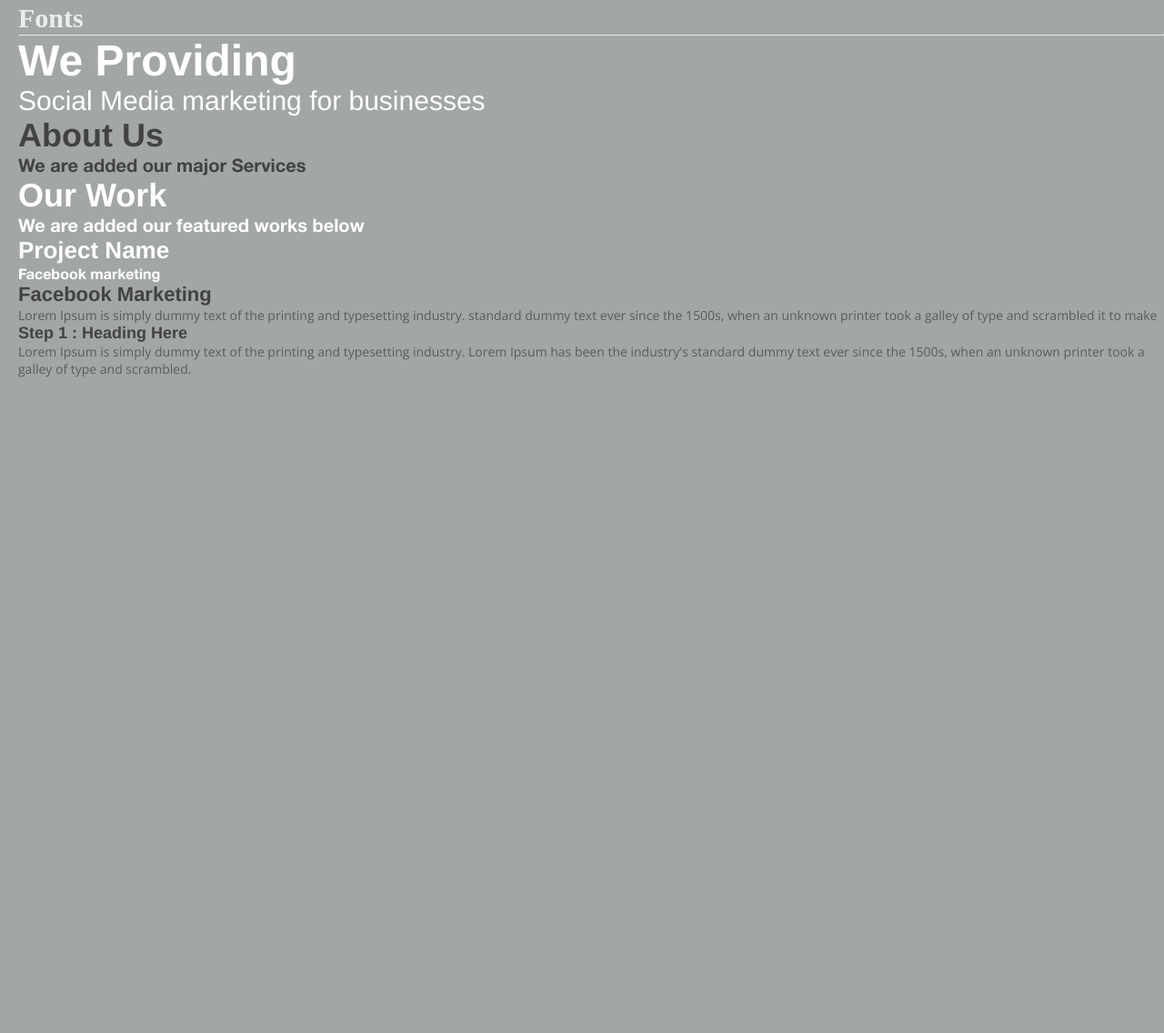
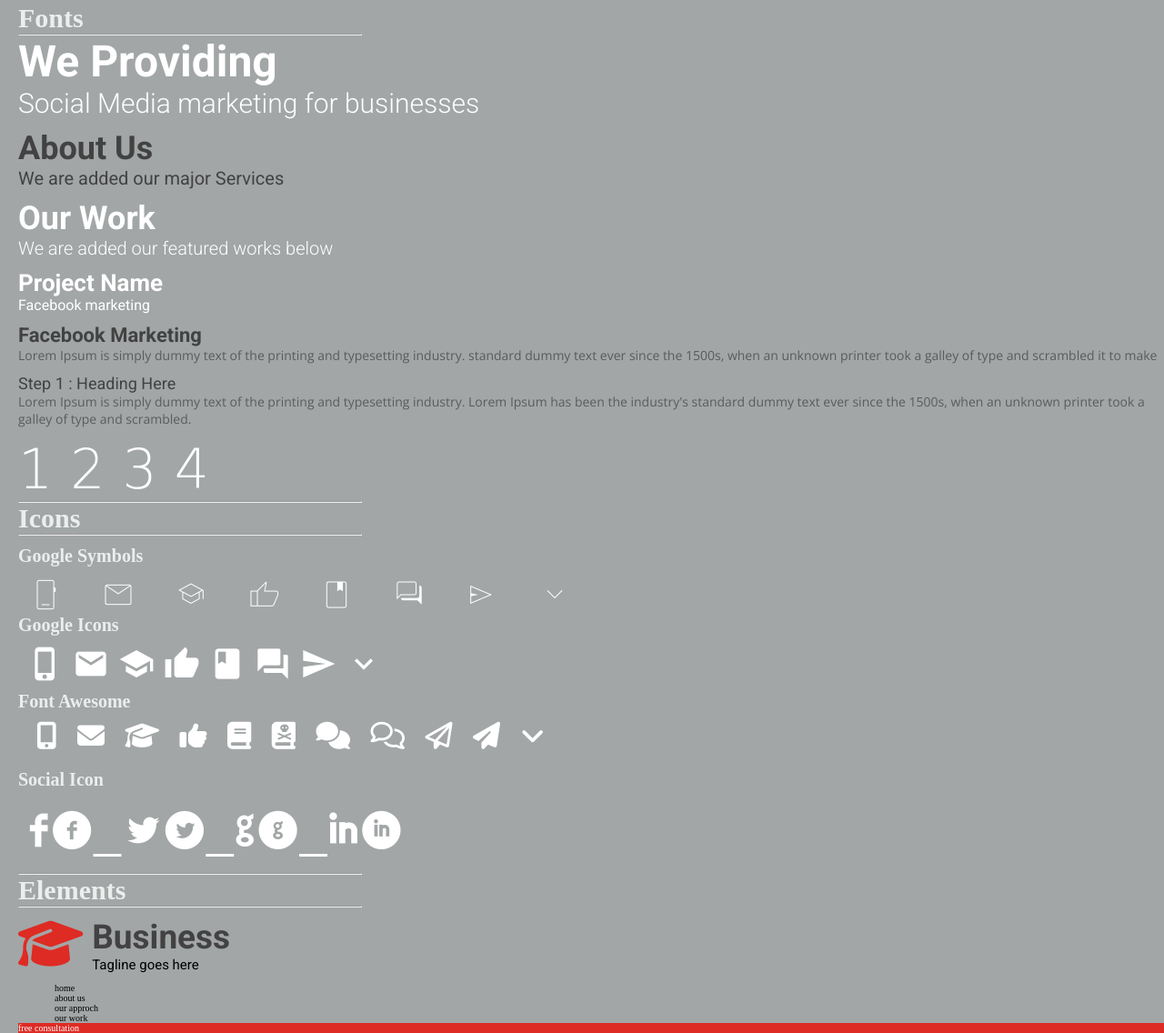
Before and after one commit to PavelNovik/Template_5, a website built with Parcel: page src/uikit.html in a window 1280 px wide. Shown: the part 17-1153 px from the top of the page at 91% size. Before the commit the page ends 800 px from the top, so only its background shows below. Built offline with nearby package versions, Linux system fonts and the light colour scheme; a web font is replaced by a local one.

Commit message:
work with UI kit

```diff
--- a/src/assets/styles/uikit.scss
+++ b/src/assets/styles/uikit.scss
@@ -5,6 +5,11 @@ body {
   margin-left: 2rem;
   margin-top: 2rem;
 }
+
+hr {
+  width: 30%;
+}
+
 .uikit__title {
   color: white;
   font-size: 3rem;
@@ -14,46 +19,151 @@ body {
 
 .header__title {
   @include titleText(4.8rem, $mainWhite);
+
+
   &_text {
     @include titleText(3rem, $mainWhite);
     font-weight: 300;
   }
 }
+
 .section__title {
   &-black {
     @include titleText;
   }
+
   &_text-black {
     @include titleText(2rem);
+    // font-weight: 300;
   }
+
   &-white {
     @include titleText(3.6rem, $mainWhite);
   }
+
   &_text-white {
     @include titleText(2rem, $mainWhite);
+    font-weight: 300;
   }
 }
+
 .work__title {
   @include titleText(2.6rem, $mainWhite);
+
   &_text {
     @include titleText(1.6rem, $mainWhite);
   }
 }
+
 .about__title {
   @include titleText(2.2rem, $mainBlack);
+
   &_text {
     font-family: $articleFont;
     color: $mainGrey;
     font-size: 1.4rem;
   }
 }
+
 .step__title {
-  @extend #smallTitle;
+  @extend %smallTitle;
   font-size: 1.8rem;
   color: $mainBlack;
+
   &_text {
     font-family: $articleFont;
     color: $secondGrey;
     font-size: 1.4rem;
   }
 }
+
+.counter__title {
+  font-family: $countFont;
+  font-size: 6rem;
+  font-weight: 300;
+  color: $mainWhite;
+
+}
+
+.logos {
+
+  .fas,
+  .far {
+    @include fontAwesome(3rem, $mainWhite);
+    margin-left: 2rem;
+
+  }
+
+
+}
+
+.material-symbols-outlined {
+  font-size: 4rem;
+  color: $mainWhite;
+  font-weight: 100;
+  margin-left: 1rem;
+}
+
+.material-icons-outlined {
+  margin-left: 1rem;
+  font-family: $mainIcons;
+  font-size: 4rem;
+  color: $mainWhite;
+}
+
+.press {
+  font-family: $socIco;
+  font-size: 6rem;
+  color: $mainWhite;
+  margin-left: 1rem;
+  // &:after {
+  //   content: "\f007";
+  //   font-family: "Font Awesome 5 Free";
+  //   font-weight: 900;
+  //   color: red;
+  //   font-size: 5rem;
+  // }
+
+  // &::before {
+  //   font-family: "Font Awesome 5 Free";
+  //   font-weight: 400;
+  //   font-size: 5rem;
+  //   content: "\f1ea";
+  //   color: blue;
+  // }
+}
+
+.logo {
+  display: flex;
+
+  &__icon {
+    .fas {
+      @include fontAwesome(5.7rem, $mainRed);
+    }
+
+    margin-right: 1rem;
+  }
+
+  &__title {
+    @include titleText (3.7rem, $mainBlack);
+    text-transform: capitalize;
+  }
+
+  &__text {
+    @extend %smallTitle;
+    font-size: 1.5rem;
+  }
+}
+
+.navigation {
+  &__menu {
+    ul {
+      list-style: none;
+    }
+  }
+
+  &__btn {
+    background-color: $mainRed;
+    color: $mainWhite;
+  }
+}
--- a/src/assets/styles/utils/_fonts.scss
+++ b/src/assets/styles/utils/_fonts.scss
@@ -1,35 +1,23 @@
 // article font
 @import url('https://fonts.googleapis.com/css2?family=Open+Sans:ital,wght@0,300;0,400;0,500;0,600;0,700;0,800;1,300;1,400;1,500;1,600;1,700;1,800&display=swap');
 
-// main font
+// main font approach menu title
 
-@font-face {
-  font-family: 'Helvetica Neue';
-  src: url('../fonts/helveticaneueltw1g_bd-webfont.woff2') format('woff2'),
-    url('../fonts/helveticaneueltw1g_bd-webfont.woff') format('woff'),
-    url('../fonts/helveticaneueltw1g_bd-webfont.ttf') format('truetype');
-  font-weight: normal;
-  font-style: normal;
-  font-display: swap;
-}
-// approach menu title
-@font-face {
-  font-family: 'Helvetica';
-  src: url('../fonts/helvetica_regular-webfont.woff2') format('woff2'),
-    url('../fonts/helvetica_regular-webfont.woff') format('woff'),
-    url('../fonts/helvetica_regular-webfont.ttf') format('truetype');
-  font-weight: normal;
-  font-style: normal;
-  font-display: swap;
-}
+@import url('https://fonts.googleapis.com/css2?family=Roboto:wght@100;300;400;500;700;900&display=swap');
 
 // count font
 
+@import url('https://fonts.googleapis.com/css2?family=Fredericka+the+Great&display=swap');
+
+// icon font
+
+@import url('https://fonts.googleapis.com/icon?family=Material+Icons');
+
 @font-face {
-  font-family: 'Georgia';
-  src: url('../fonts/Georgia.woff2') format('woff2'),
-    url('../fonts/Georgia.woff') format('woff'),
-    url('../fonts/Georgia.ttf') format('truetype');
-  font-weight: normal;
-  font-style: normal;
+    font-family: 'socialico';
+    src: url('../fonts/socialico-webfont.woff2') format('woff2'),
+        url('../fonts/socialico-webfont.woff') format('woff'),
+        url('../fonts/socialico-webfont.ttf') format('truetype');
+    font-weight: normal;
+    font-style: normal;
 }
--- a/src/assets/styles/utils/_mixins.scss
+++ b/src/assets/styles/utils/_mixins.scss
@@ -2,9 +2,14 @@
   font-size: $fs;
   color: $color;
   font-family: $mainFont;
-  // letter-spacing: 2px;
 }
 
-#smallTitle {
-  font-family: $approachFont;
+@mixin fontAwesome ($fs: 1.9rem, $color: $mainBlack) {
+  font-size: $fs;
+  color: $color;
 }
+
+%smallTitle {
+  font-family: $mainFont;
+  font-weight: normal;
+}
--- a/src/assets/styles/utils/_vars.scss
+++ b/src/assets/styles/utils/_vars.scss
@@ -1,8 +1,9 @@
 // Fonts
 $articleFont: 'Open Sans', sans-serif;
-$mainFont: 'Helvetica Neue';
-$approachFont: 'Helvetica';
-$countFont: 'Georgia';
+$mainFont: 'Roboto', sans-serif;
+$countFont: 'Fredericka the Great', cursive;
+$mainIcons: 'Material Icons';
+$socIco: 'socialico';
 
 // Text Colors
 $mainWhite: #ffffff;
--- a/src/uikit.html
+++ b/src/uikit.html
@@ -5,7 +5,11 @@
     <meta charset="UTF-8">
     <meta http-equiv="X-UA-Compatible" content="IE=edge">
     <meta name="viewport" content="width=device-width, initial-scale=1.0">
+    <link rel="stylesheet"
+        href="https://fonts.googleapis.com/css2?family=Material+Symbols+Outlined:opsz,wght,FILL,GRAD@20..48,100..700,0..1,-50..200" />
+
     <link rel="stylesheet" href="./assets/styles/uikit.scss">
+    <script src="https://kit.fontawesome.com/f8949e5e73.js" crossorigin="anonymous"></script>
     <title>UI Kit</title>
 </head>
 
@@ -14,19 +18,93 @@
     <hr>
     <h1 class="header__title">We Providing</h1>
     <p class="header__title_text">Social Media marketing for businesses</p>
+    <br>
     <h2 class="section__title-black">About Us</h2>
     <p class="section__title_text-black">We are added our major Services</p>
+    <br>
     <h2 class="section__title-white">Our Work</h2>
     <p class="section__title_text-white">We are added our featured works below</p>
+    <br>
     <h3 class="work__title">Project Name</h3>
     <p class="work__title_text">Facebook marketing</p>
+    <br>
     <h3 class="about__title">Facebook Marketing</h3>
     <p class="about__title_text">Lorem Ipsum is simply dummy text of the printing and typesetting industry. standard
         dummy text ever since the 1500s, when an unknown printer took a galley of type and scrambled it to make</p>
+    <br>
     <h4 class="step__title">Step 1 : Heading Here</h4>
     <p class="step__title_text">Lorem Ipsum is simply dummy text of the printing and typesetting industry. Lorem Ipsum
         has been the industry's standard dummy text ever since the 1500s, when an unknown printer took a galley of type
         and scrambled.</p>
+    <br>
+    <h2 class="counter__title">1 2 3 4</h2>
+    <hr>
+    <h2 class="uikit__title">icons</h2>
+    <hr>
+    <br>
+    <h2 class="uikit__title" style="font-size: 2rem;">google symbols</h2>
+    <br>
+    <span class="material-symbols-outlined">
+        phone_iphone mail school thumb_up book question_answer send keyboard_arrow_down
+    </span>
+
+    <br>
+    <h2 class="uikit__title" style="font-size: 2rem;">google icons</h2>
+    <br>
+    <span class="material-icons-outlined">
+        phone_iphone email school thumb_up book question_answer send keyboard_arrow_down
+    </span>
+    <br>
+    <h2 class="uikit__title" style="font-size: 2rem;">font awesome</h2>
+    <br>
+    <div class="logos">
+
+        <i class="fas fa-mobile-alt"></i>
+        <i class="fas fa-envelope"></i>
+        <i class="fas fa-graduation-cap"></i>
+        <i class="fas fa-thumbs-up"></i>
+        <i class="fas fa-book"></i>
+        <i class="fas fa-book-dead"></i>
+
+        <i class="fas fa-comments"></i>
+        <i class="far fa-comments"></i>
+        <i class="far fa-paper-plane"></i>
+        <i class="fas fa-paper-plane"></i>
+        <i class="fas fa-angle-down"></i>
+    </div>
+
+    <br>
+    <br>
+    <h2 class="uikit__title" style="font-size: 2rem;">social icon</h2>
+    <br>
+    <div class="press">Ff_Ll_Gg_Ii</div>
+    <br>
+    <hr>
+    <h2 class="uikit__title">elements</h2>
+    <hr>
+    <br>
+
+    <div class="logo">
+        <div class="logo__icon"><i class="fas fa-graduation-cap"></i></div>
+        <div class="logo__container">
+            <h2 class="logo__title">business</h2>
+            <p class="logo__text">Tagline goes here</p>
+        </div>
+    </div>
+    <br>
+    <div class="navigation">
+        <div class="navigation__menu">
+            <ul class="list">
+                <li>home</li>
+                <li>about us</li>
+                <li>our approch</li>
+                <li>our work</li>
+            </ul>
+        </div>
+        <div class="navigation__btn">free consultation</div>
+    </div>
+
+
 
     <script src="./assets/scripts/index.js"></script>
 </body>
```
Also changed, not shown: src/assets/fonts/Georgia.ttf (deleted), src/assets/fonts/Georgia.woff (deleted), src/assets/fonts/Georgia.woff2 (deleted), src/assets/fonts/helvetica_regular-webfont.ttf (deleted), src/assets/fonts/helvetica_regular-webfont.woff (deleted), src/assets/fonts/helvetica_regular-webfont.woff2 (deleted), src/assets/fonts/helveticaneueltw1g_bd-webfont.ttf (deleted), src/assets/fonts/helveticaneueltw1g_bd-webfont.woff (deleted), src/assets/fonts/helveticaneueltw1g_bd-webfont.woff2 (deleted), src/assets/fonts/helveticaneueltw1g_bd.otf (deleted), src/assets/fonts/socialico-webfont.ttf (added), src/assets/fonts/socialico-webfont.woff (added), src/assets/fonts/socialico-webfont.woff2 (added), 1 other file.
